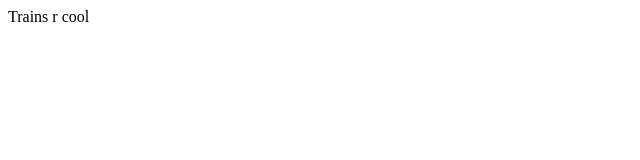
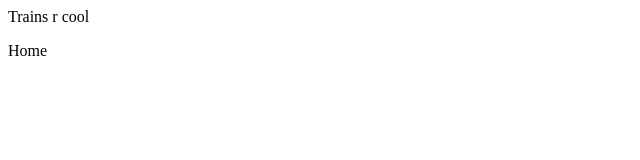
Before and after one commit to skyline-nine/Makro-Emulator, a website: page about.html in a window 1280 px wide. Shown: the full height of the page, 0-640 px from the left. Drawn offline with Linux system fonts and the light colour scheme.

Commit message:
Update about.html

```diff
--- a/about.html
+++ b/about.html
@@ -4,5 +4,6 @@
 </head>
 <body>
   <p>Trains r cool<p>
+  <a herf="index.html">Home<a>
 </body>
 </html>
```
